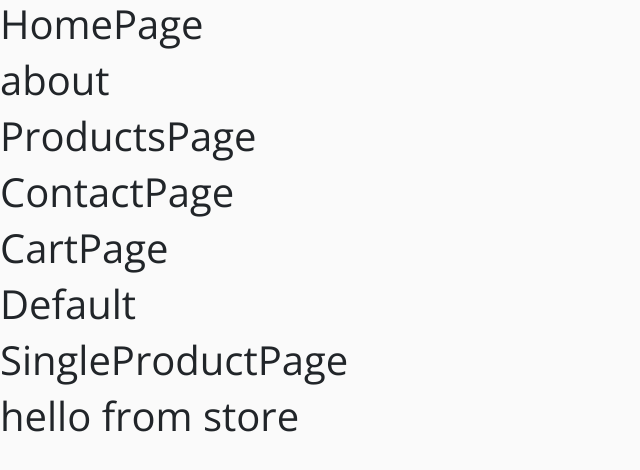
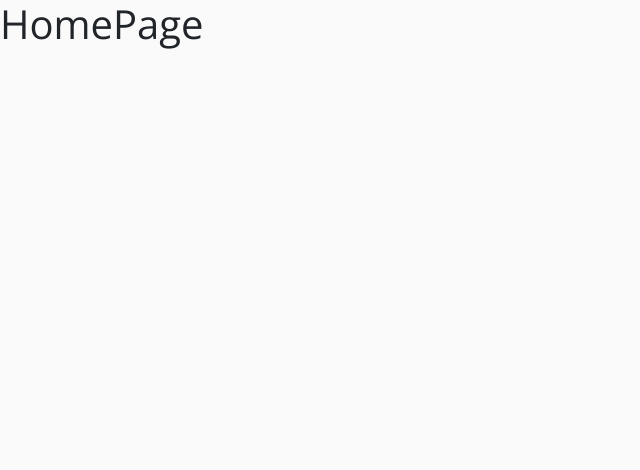
Before and after one commit to Amooryjubran/store, a React (Create React App) app: page /products in a window 1280 px wide. Shown: the top 470 px of the page, without its empty margins (0-640 px from the left). Built offline with nearby package versions, Linux system fonts and the light colour scheme.

Commit message:
page structures

```diff
--- a/src/App.js
+++ b/src/App.js
@@ -9,19 +9,23 @@ import ContactPage from './components/pages/ContactPage';
 import CartPage from './components/pages/CartPage';
 import Default from './components/pages/Default';
 import SingleProductPage from './components/pages/SingleProductPage';
+import {Route, Switch} from 'react-router-dom';
 
 
 function App() {
   return (
     <>
-    <HomePage/>
-    <AboutPage />
-    <ProductsPage/>
-    <ContactPage />
-    <CartPage />
-    <Default/>
-    <SingleProductPage />
-    <h1>hello from store </h1>
+    {/* navbar,sidebar,cart,footer */}
+      <Switch>
+        <Route path="/" excat component={HomePage} />
+        <Route path="/about"  component={AboutPage} />
+        <Route path="/contact"  component={ContactPage} />
+        <Route path="/products" excat component={ProductsPage} />
+        <Route path="/products/:id"  component={SingleProductPage} />
+        <Route path="/cart"  component={CartPage} />
+        <Route component={Default} />
+
+      </Switch>
     </>
 
   );
--- a/src/components/pages/ProductsPage.js
+++ b/src/components/pages/ProductsPage.js
@@ -3,7 +3,7 @@ import React from 'react'
 export default function ProductsPage() {
     return (
         <>
-            <h1>ProductsPage</h1>
+            <h1>wewewe</h1>
         </>
     )
 }
--- a/src/index.js
+++ b/src/index.js
@@ -1,13 +1,13 @@
 import React from 'react';
 import ReactDOM from 'react-dom';
-
+import {BrowserRouter as Router} from 'react-router-dom';
 import App from './App';
 import * as serviceWorker from './serviceWorker';
 
 ReactDOM.render(
-  <React.StrictMode>
+  <Router>
     <App />
-  </React.StrictMode>,
+  </Router>,
   document.getElementById('root')
 );
 
```
